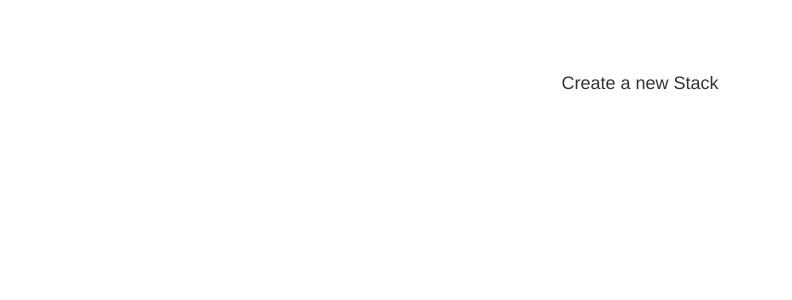
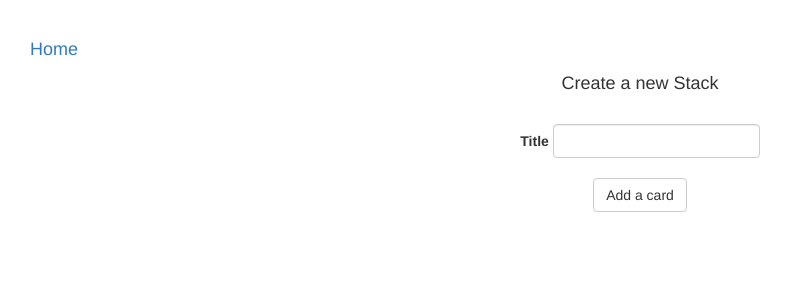
Before and after one commit to sergioviniciuss/flashcardpro, a React (Create React App) app: page /stack_form in a window 1280 px wide. Shown: the top 300 px of the page, without its empty margins (0-792 px from the left). Built offline with nearby package versions, Linux system fonts and the light colour scheme.

Commit message:
WIP:  implementing stackform

```diff
--- a/src/components/StackForm.js
+++ b/src/components/StackForm.js
@@ -1,13 +1,42 @@
-import React, { Component } from 'react'
+import React, { Component } from 'react';
+import { Link } from 'react-router-dom';
+import {Form, FormGroup, FormControl, ControlLabel, Button } from 'react-bootstrap';
 
 class StackForm extends Component {
+    constructor() {
+        super();
+        this.state = {
+            title: '',
+            cards: [],
+        }
+    }
+
+    addCard() {
+        const { cards } = this.state;
+        cards.push({id: cards.length, prompt:'', answer: ''});
+        this.setState({cards});
+    }
     render () {
+        console.log("stackform state", this.state);
         return (
             <div>
+                <Link className="link-home" to='/'>
+                    <h4>Home</h4>
+                </Link>
                 <h4>Create a new Stack</h4>
+                <br />
+                <Form inline>
+                    <FormGroup>
+                        <ControlLabel>Title</ControlLabel>
+                        {' '}
+                        <FormControl />
+                    </FormGroup>
+                </Form>
+                <br />
+                <Button onClick={() => this.addCard()}>Add a card</Button>
             </div>
         )
     }
 }
 
-export default StackForm
+export default StackForm;
```
